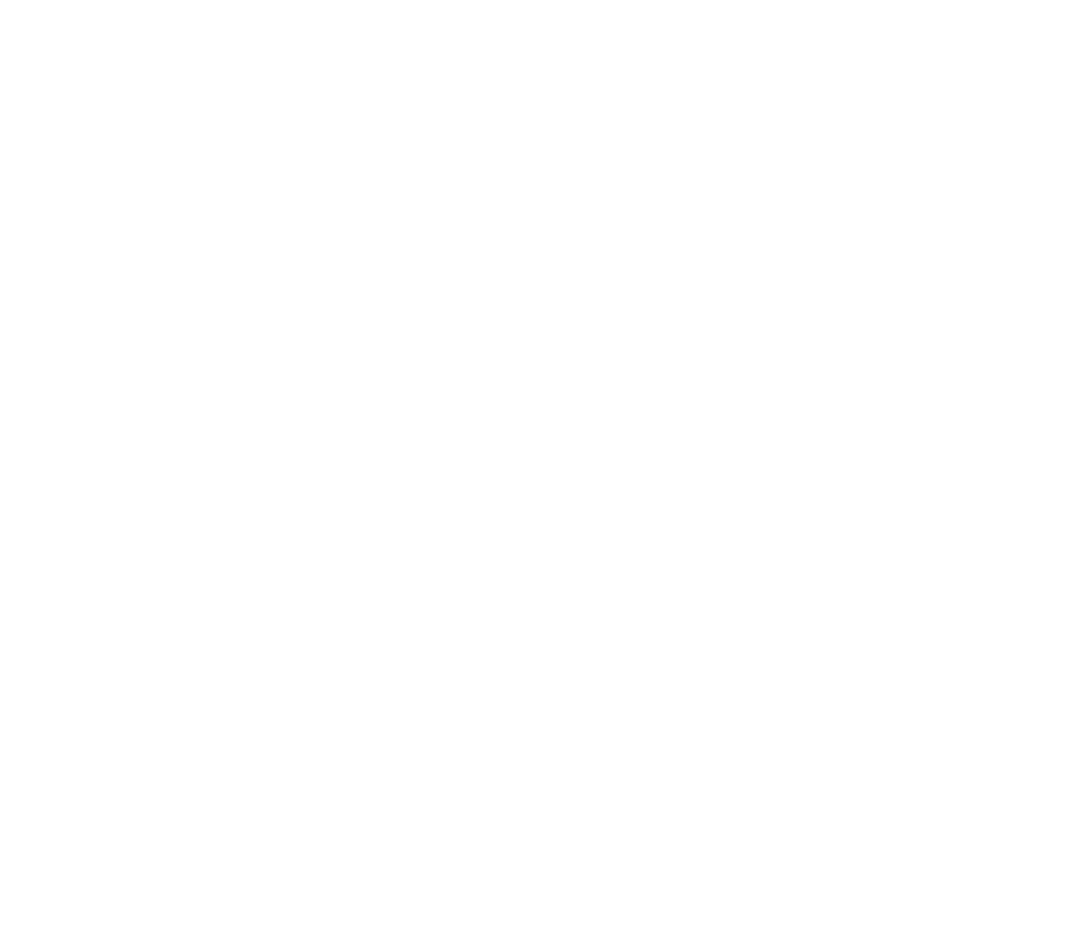
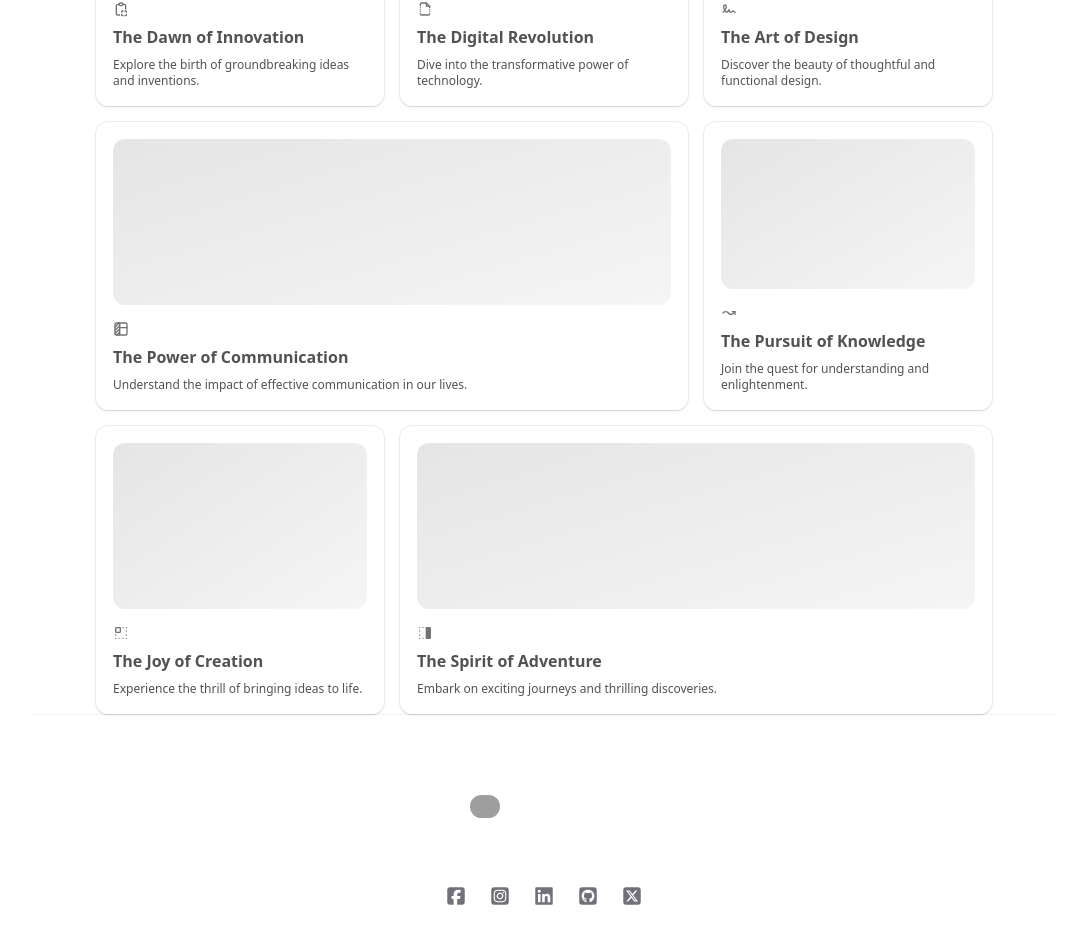
Before and after one commit to md-shakib-khan/portfolio, a Next.js app in the folder web/: page /blogs in a window 1280 px wide. Shown: the part 300-1244 px from the top of the page, without its empty margins (96-1183 px from the left). Before the commit the page ends 800 px from the top, so only its background shows below. Built offline with nearby package versions, Linux system fonts and the light colour scheme; grey boxes are pictures that could not be loaded.

Commit message:
feature: modified admin, added blogs section, added footer

```diff
--- a/web/app/admin/page.tsx
+++ b/web/app/admin/page.tsx
@@ -2,6 +2,6 @@ import React from 'react'
 
 export default function Admin() {
   return (
-    <div>page</div>
+    <div>This is not For All</div>
   )
 }
--- a/web/app/blogs/page.tsx
+++ b/web/app/blogs/page.tsx
@@ -1,7 +1,11 @@
+import { BentoGridDemo } from '@/components/BentoGridDemo'
+import Layout from '@/components/Layout/Layout'
 import React from 'react'
 
 export default function Blogs() {
   return (
-    <div>page</div>
+    <Layout>
+      <BentoGridDemo />
+    </Layout>
   )
 }
--- /dev/null
+++ b/web/components/BentoGridDemo.tsx
@@ -0,0 +1,77 @@
+import { cn } from "@/lib/utils";
+import React from "react";
+import { BentoGrid, BentoGridItem } from "./ui/bento-grid";
+import {
+  IconArrowWaveRightUp,
+  IconBoxAlignRightFilled,
+  IconBoxAlignTopLeft,
+  IconClipboardCopy,
+  IconFileBroken,
+  IconSignature,
+  IconTableColumn,
+} from "@tabler/icons-react";
+
+export function BentoGridDemo() {
+  return (
+    <BentoGrid className="max-w-4xl mx-auto">
+      {items.map((item, i) => (
+        <BentoGridItem
+          key={i}
+          title={item.title}
+          description={item.description}
+          header={item.header}
+          icon={item.icon}
+          className={i === 3 || i === 6 ? "md:col-span-2" : ""}
+        />
+      ))}
+    </BentoGrid>
+  );
+}
+const Skeleton = () => (
+  <div className="flex flex-1 w-full h-full min-h-[6rem] rounded-xl bg-gradient-to-br from-neutral-200 dark:from-neutral-900 dark:to-neutral-800 to-neutral-100"></div>
+);
+const items = [
+  {
+    title: "The Dawn of Innovation",
+    description: "Explore the birth of groundbreaking ideas and inventions.",
+    header: <Skeleton />,
+    icon: <IconClipboardCopy className="h-4 w-4 text-neutral-500" />,
+  },
+  {
+    title: "The Digital Revolution",
+    description: "Dive into the transformative power of technology.",
+    header: <Skeleton />,
+    icon: <IconFileBroken className="h-4 w-4 text-neutral-500" />,
+  },
+  {
+    title: "The Art of Design",
+    description: "Discover the beauty of thoughtful and functional design.",
+    header: <Skeleton />,
+    icon: <IconSignature className="h-4 w-4 text-neutral-500" />,
+  },
+  {
+    title: "The Power of Communication",
+    description:
+      "Understand the impact of effective communication in our lives.",
+    header: <Skeleton />,
+    icon: <IconTableColumn className="h-4 w-4 text-neutral-500" />,
+  },
+  {
+    title: "The Pursuit of Knowledge",
+    description: "Join the quest for understanding and enlightenment.",
+    header: <Skeleton />,
+    icon: <IconArrowWaveRightUp className="h-4 w-4 text-neutral-500" />,
+  },
+  {
+    title: "The Joy of Creation",
+    description: "Experience the thrill of bringing ideas to life.",
+    header: <Skeleton />,
+    icon: <IconBoxAlignTopLeft className="h-4 w-4 text-neutral-500" />,
+  },
+  {
+    title: "The Spirit of Adventure",
+    description: "Embark on exciting journeys and thrilling discoveries.",
+    header: <Skeleton />,
+    icon: <IconBoxAlignRightFilled className="h-4 w-4 text-neutral-500" />,
+  },
+];
--- /dev/null
+++ b/web/components/Footer/Footer.tsx
@@ -0,0 +1,48 @@
+import Image from 'next/image'
+import Link from 'next/link'
+import React from 'react'
+import SocialMediaIcons from '../SocialMediaIcons'
+
+export default function Footer() {
+    const menus = [
+        { label: "About", href: "/about" },
+        { label: "Blogs", href: "/blogs" },
+        { label: "Contact", href: "/contact" },
+        { label: "Gallery", href: "/gallery" },
+        { label: "Projects", href: "/projects" },
+        { label: "Waitlist", href: "/waitlist" },
+      ];
+  return (
+    <div className='border-t border-slate-900/5 py-10 max-w-6xl mx-auto px-8'>
+        <div className='flex flex-col justify-center items-center py-10 '>
+        <Link
+            href={"/"}
+            className="font-bold text-sm flex items-center justify-center text-white space-x-2"
+          >
+            <Image
+              src={"/sk.png"}
+              alt="Shakib Khan"
+              width={30}
+              height={30}
+              className="transition duration-500  blur-0 scale-100 rounded-full "
+            />
+            <span className="font-inter font-bold">MD Shakib Khan</span>
+          </Link>
+          <div className='flex flex-col sm:flex-row justify-center space-y-4 sm:space-y-0 sm:space-x-4 mt-4'>
+          {menus.map((menu) => (
+            <Link
+              href={menu.href}
+              key={menu.label}
+              className="text-white text-sm relative"
+            >
+              <span className="relative z-10 px-2 py-2 inline-block">
+                {menu.label}
+              </span>
+            </Link>
+          ))}
+          </div>
+          <SocialMediaIcons />
+        </div>
+    </div>
+  )
+}
--- a/web/components/Layout/Layout.tsx
+++ b/web/components/Layout/Layout.tsx
@@ -1,6 +1,6 @@
 import { Fragment } from "react";
+import Footer from "../Footer/Footer";
 import Header from "../Header/Header";
-import { BackgroundBeams } from "../ui/background-beams";
 
 export default function Layout(props: { children: React.ReactNode }) {
   return (
@@ -9,6 +9,7 @@ export default function Layout(props: { children: React.ReactNode }) {
       <main className="max-w-5xl m-auto h-auto select-none">
         <Header />
         {props.children}
+        <Footer />
       </main>
     </Fragment>
   );
```
Also changed, not shown: web/components/ui/bento-grid.tsx (renamed from web/components/ui/bento_grid.tsx).
